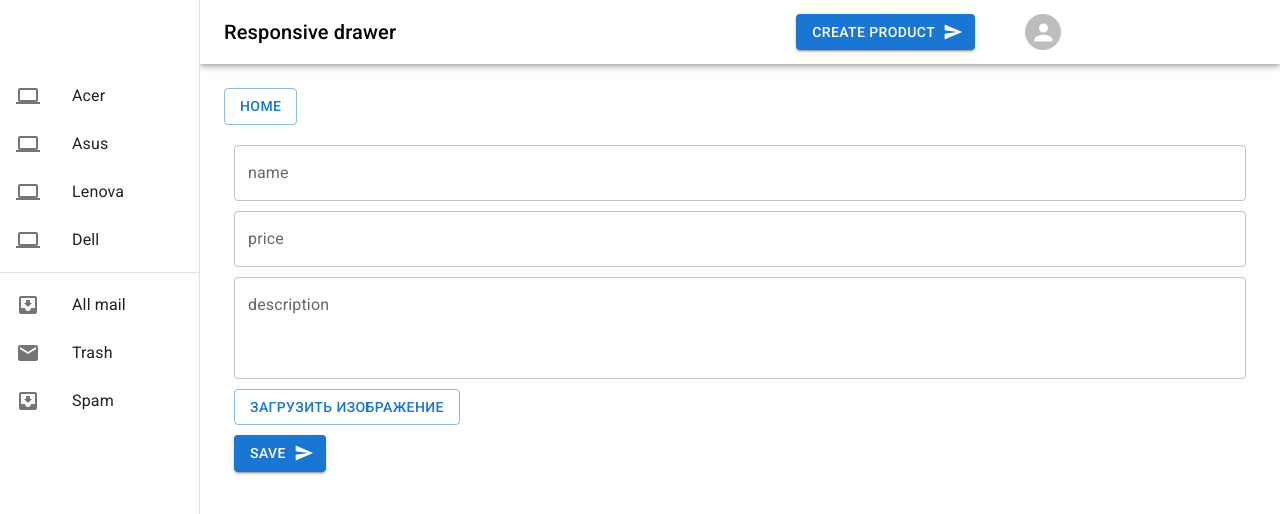
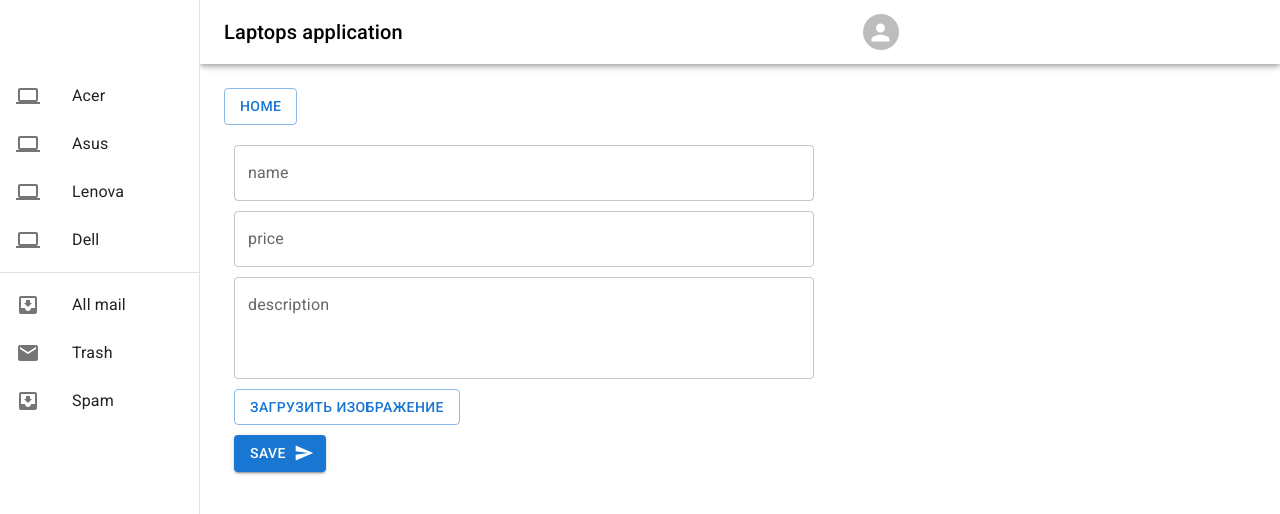
Before and after one commit to Malik-Al/laptop-store-frontend, a React (Create React App) app: page /create in a window 1280 px wide. Shown: the top 514 px of the page. Built offline with nearby package versions, Linux system fonts and the light colour scheme.

Commit message:
add style css

```diff
--- a/src/components/auth/userAuth.scss
+++ b/src/components/auth/userAuth.scss
@@ -14,6 +14,9 @@
   &__text{
     padding-top: 10px;
     cursor: pointer;
+    &:hover{
+        border-bottom: solid 0.3px #007FFF;
+    }
   }
   &__btn{
     width: 100px;
--- a/src/components/laptop/LaptopCreate/LaptopCreate.tsx
+++ b/src/components/laptop/LaptopCreate/LaptopCreate.tsx
@@ -50,7 +50,7 @@
                 </Stack>
             }
                 <Button onClick={() => navigate("/")} variant="outlined">Home</Button>
-            <Grid container direction="column" style={{padding: 10}}>
+            <Grid container direction="column" style={{padding: 10, width: 600}}>
                 <TextField
                     {...name}
                     style={{marginTop: 10}}
--- a/src/components/laptop/LaptopItem/LaptopItem.tsx
+++ b/src/components/laptop/LaptopItem/LaptopItem.tsx
@@ -22,8 +22,8 @@
 
 
 const LaptopItem: FC<LaptopsProps> = ({laptop}) => {
-
     let navigate = useNavigate()
+    let isAuth = false
     const {fetchDeleteLaptop} = useActions()
 
     function handleGetIdLaptopClick(url: string){
@@ -56,6 +56,7 @@
                     <h4>{laptop.price} p</h4>
                     <div>{laptop.name}</div>
                 </div>
+                { isAuth &&
                     <Stack direction="row" spacing={2}>
                         <Button onClick={LaptopDelete} variant="outlined" startIcon={<DeleteIcon />}>
                             Delete
@@ -64,6 +65,7 @@
                             Update
                         </Button>
                     </Stack>
+                }
             </Grid>
         </>
 
--- a/src/components/laptop/LaptopUpdate/LaptopUpdate.tsx
+++ b/src/components/laptop/LaptopUpdate/LaptopUpdate.tsx
@@ -67,7 +67,7 @@
     return (
         <ButtonAppBar>
             <Button onClick={() => navigate("/")} variant="outlined">Home</Button>
-                <Grid container direction="column" style={{padding: 10}}>
+                <Grid container direction="column" style={{padding: 10, width: 600}}>
                     <TextField
                         style={{marginTop: 10}}
                         value={name || ''}
--- a/src/layouts/ButtonAppBar.tsx
+++ b/src/layouts/ButtonAppBar.tsx
@@ -28,6 +28,7 @@
 
 const ButtonAppBar: FC<Props> = ({window, children}) =>{
     let navigate = useNavigate();
+    let isAuth = false
 
     const [mobileOpen, setMobileOpen] = React.useState(false);
     const container = window !== undefined ? () => window().document.body : undefined;
@@ -63,45 +64,29 @@
     return (
         <Box sx={{ display: 'flex' }}>
             <CssBaseline />
-            <AppBar
-                position="fixed"
-                sx={{
-                    width: { sm: `calc(100% - ${drawerWidth}px)` },
-                    ml: { sm: `${drawerWidth}px` },
-                    color: 'black',
-                    backgroundColor: 'white'
-                }}
-            >
+            <AppBar position="fixed" sx={{width: { sm: `calc(100% - ${drawerWidth}px)` }, ml: { sm: `${drawerWidth}px` }, color: 'black', backgroundColor: 'white'}}>
                 <Toolbar>
-                    <IconButton
-                        color="inherit"
-                        aria-label="open drawer"
-                        edge="start"
-                        onClick={handleDrawerToggle}
-                        sx={{ mr: 2, display: { sm: 'none' } }}
-                    >
+                    <IconButton color="inherit" aria-label="open drawer" edge="start" onClick={handleDrawerToggle} sx={{ mr: 2, display: { sm: 'none' } }}>
                         <MenuIcon />
                     </IconButton>
-                    <Typography
-                        variant="h6"
-                        noWrap component="div"
-                        onClick={() => navigate("/")}
-                        style={{cursor: "pointer"}}
-                    >
-                        Responsive drawer
+                    <Typography variant="h6" noWrap component="div" onClick={() => navigate("/")} style={{cursor: "pointer"}}>
+                       Laptops application
                     </Typography>
-                    <Link to={'/create'} style={{
-                        textDecoration: "none",
-                        marginLeft: '400px',
+                        <div style={{
+                            display: "flex",
+                            justifyContent: "space-between",
+                            marginLeft: '400px'
                         }}>
-                        <Button  variant="contained" endIcon={<SendIcon />}>
+                            { isAuth &&
+                                <Button  onClick={() => navigate("/create")} variant="contained" endIcon={<SendIcon />}>
                                     Create product
                                 </Button>
-                    </Link>
+                            }
+
                             <Stack
                                 direction="row"
                                 spacing={2}
-                        style={{marginLeft:'50px'}}
+                                style={{marginLeft:'60px'}}
                                 onClick={() => navigate("/login")}
                             >
                                 <Avatar
@@ -110,43 +95,18 @@
                                     sx={{ width: 36, height: 36 }}
                                 />
                             </Stack>
+                        </div>
                 </Toolbar>
             </AppBar>
-            <Box
-                component="nav"
-                sx={{ width: { sm: drawerWidth }, flexShrink: { sm: 0 } }}
-                aria-label="mailbox folders"
-            >
-                <Drawer
-                    container={container}
-                    variant="temporary"
-                    open={mobileOpen}
-                    onClose={handleDrawerToggle}
-                    ModalProps={{
-                        keepMounted: true, // Better open performance on mobile.
-                    }}
-                    sx={{
-                        display: { xs: 'block', sm: 'none' },
-                        '& .MuiDrawer-paper': { boxSizing: 'border-box', width: drawerWidth },
-                    }}
-                >
+            <Box component="nav" sx={{ width: { sm: drawerWidth }, flexShrink: { sm: 0 } }} aria-label="mailbox folders">
+                <Drawer container={container} variant="temporary" open={mobileOpen} onClose={handleDrawerToggle} ModalProps={{keepMounted: true,}} sx={{display: { xs: 'block', sm: 'none' }, '& .MuiDrawer-paper': { boxSizing: 'border-box', width: drawerWidth },}}>
                     {drawer}
                 </Drawer>
-                <Drawer
-                    variant="permanent"
-                    sx={{
-                        display: { xs: 'none', sm: 'block' },
-                        '& .MuiDrawer-paper': { boxSizing: 'border-box', width: drawerWidth },
-                    }}
-                    open
-                >
+                <Drawer variant="permanent" sx={{display: { xs: 'none', sm: 'block' }, '& .MuiDrawer-paper': { boxSizing: 'border-box', width: drawerWidth },}} open>
                     {drawer}
                 </Drawer>
             </Box>
-            <Box
-                component="main"
-                sx={{ flexGrow: 2, p: 3, width: { sm: `calc(100% - ${drawerWidth}px)` } }}
-            >
+            <Box component="main" sx={{ flexGrow: 2, p: 3, width: { sm: `calc(100% - ${drawerWidth}px)` } }}>
                 <Toolbar />
                     {children}
             </Box>
```
Lines whose indentation alone changed are shown as unchanged.
